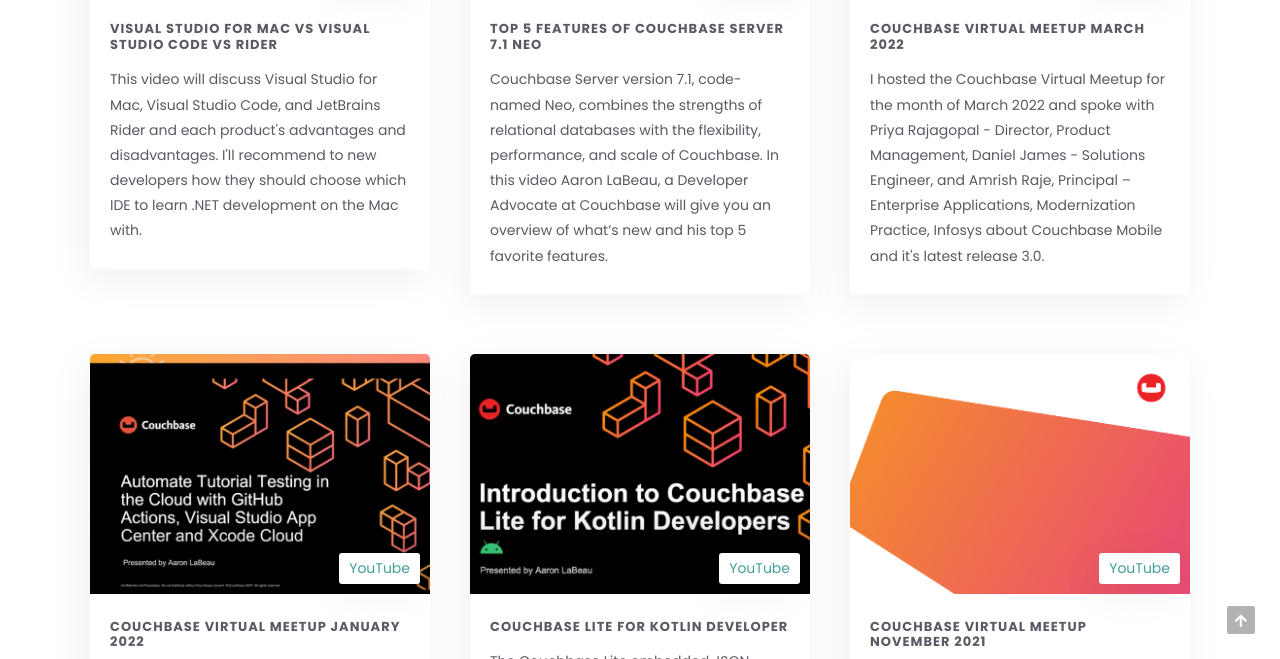
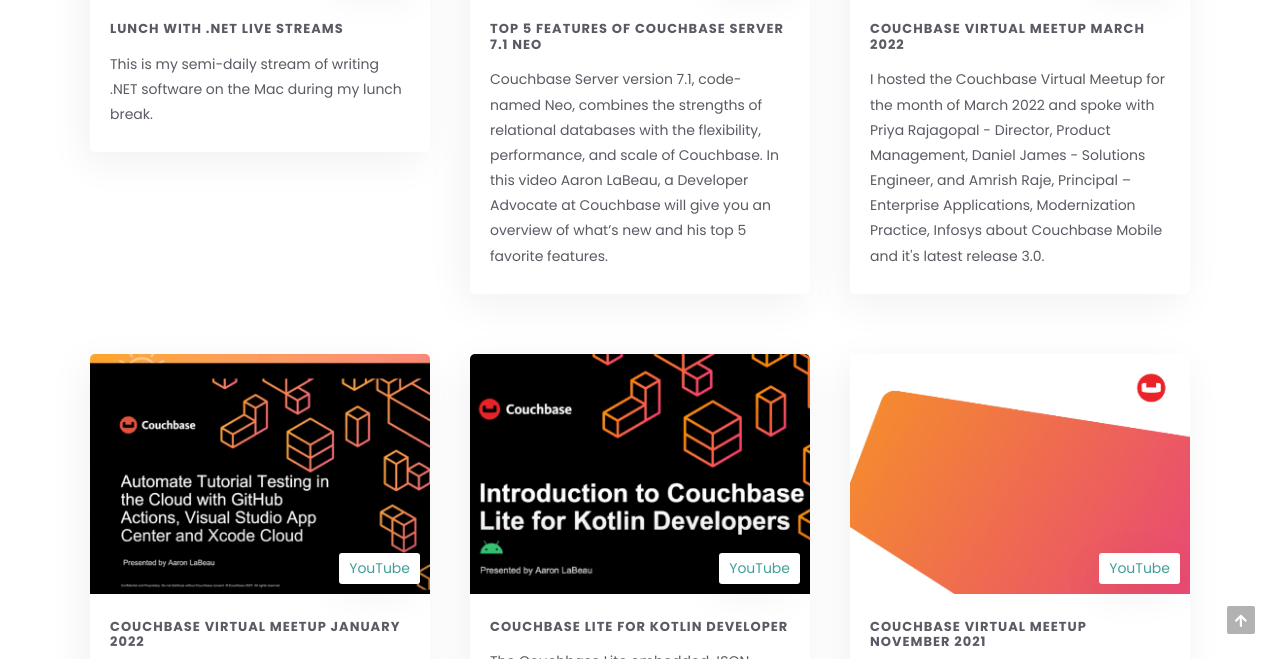
Before and after one commit to biozal/biozal.github.io, a Jekyll site: the page built from docs/index.html, in a window 1280 px wide and 900 px high, scrolled down 2039 px, cut to the strip 241-900 px from the top of the window. Built offline with Jekyll 4.4.1, drawn with Linux system fonts in a browser that asks for light colours.

Commit message:
updated for link to the lunch stream

```diff
--- a/docs/index.html
+++ b/docs/index.html
@@ -79,14 +79,14 @@
 		</div><!-- .row -->
 		<div class="row">
 			<div class="col-sm-4">
-				<a href="https://www.youtube.com/watch?v=IuZmzA67SLo" rel="noopener noreferrer" class="blogList wow fadeInUp" target="_blank">
+				<a href="https://www.youtube.com/watch?v=95CiMoQKHRc&list=PLUeD-AvPh4W5hmLd8URjykhvQUvWZy1By" rel="noopener noreferrer" class="blogList wow fadeInUp" target="_blank">
 					<div class="blogList-img">
-						<img src="https://i.ytimg.com/vi/IuZmzA67SLo/hqdefault.jpg" alt="Blog Desc">
+						<img src="https://i.ytimg.com/vi/95CiMoQKHRc/hqdefault.jpg" alt="Lunch Live Stream with .NET">
 						<span>YouTube</span>
 					</div>
 					<div class="blogList-desc">
-						<h3>Visual Studio for Mac vs Visual Studio Code vs Rider</h3>
-						<div>This video will discuss Visual Studio for Mac, Visual Studio Code, and JetBrains Rider and each product's advantages and disadvantages.  I'll recommend to new developers how they should choose which IDE to learn .NET development on the Mac with.</div>
+						<h3>Lunch with .NET Live Streams</h3>
+						<div>This is my semi-daily stream of writing .NET software on the Mac during my lunch break.</div>
 					</div>
 				</a>
 			</div>
```
